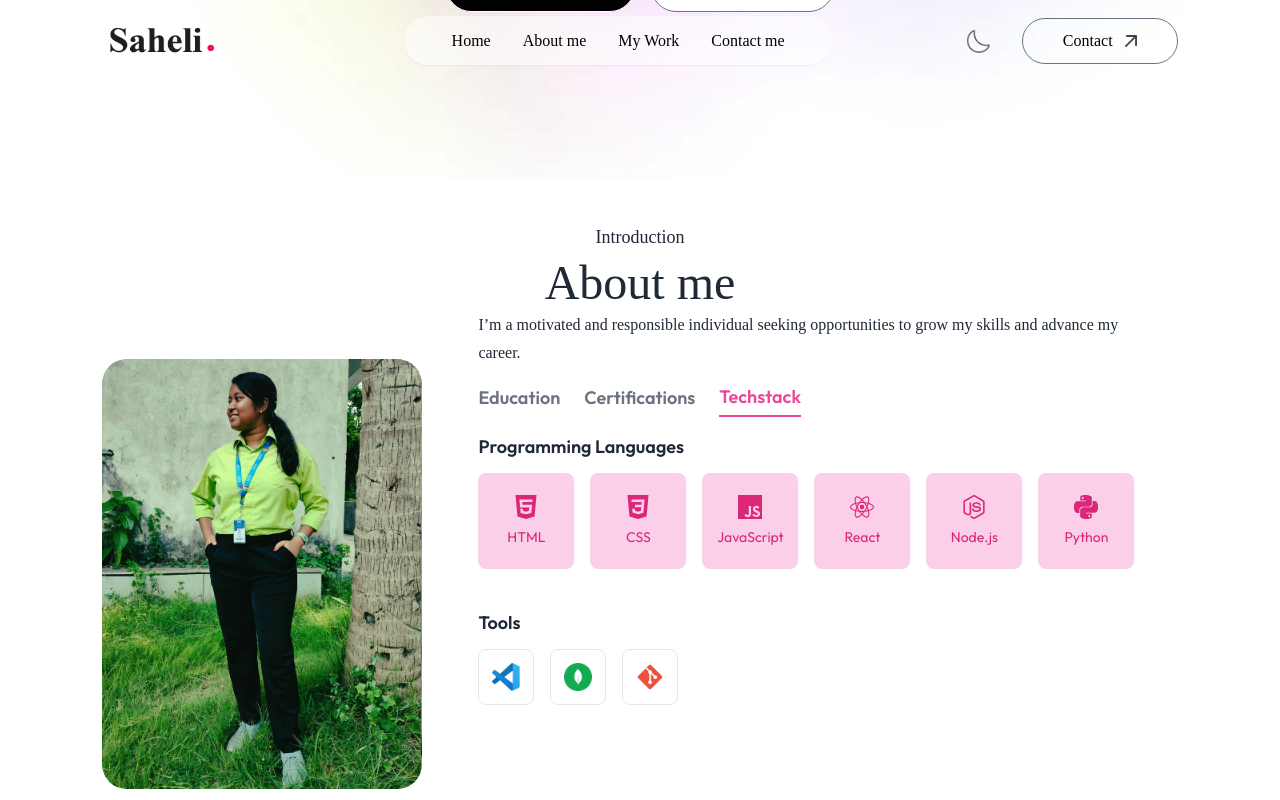
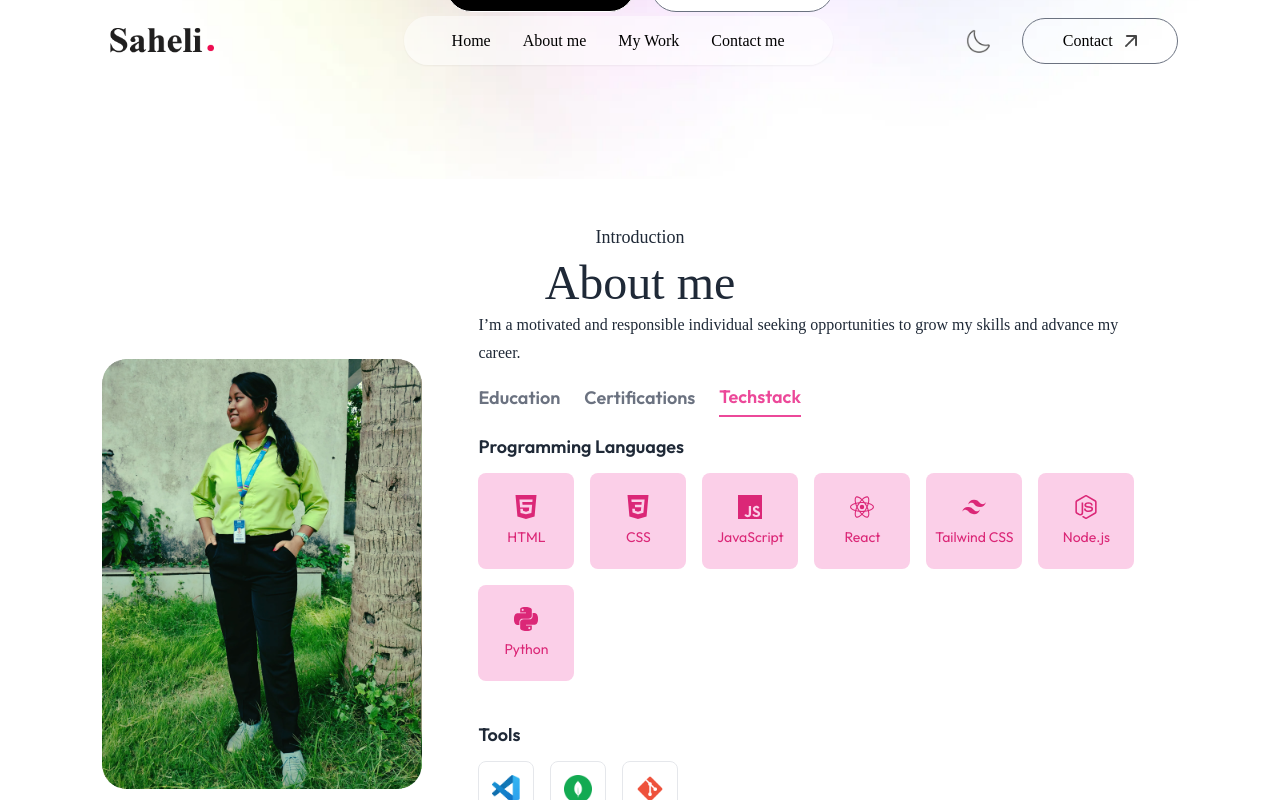
Before and after one commit to Saheli17/my_portfolio, a React (Vite) app: page / in a window 1280 px wide. Both pictures are taken after a click on the button "Techstack". Shown: the part 633-1433 px from the top of the page. Built offline with nearby package versions, Linux system fonts and the light colour scheme; a web font is replaced by a local one.

Commit message:
Update About.jsx

```diff
--- a/src/components/About.jsx
+++ b/src/components/About.jsx
@@ -10,7 +10,7 @@ import {
   SiReact,
   SiNodedotjs
 } from "react-icons/si";
-
+import { RiTailwindCssFill } from "react-icons/ri";
 const About = ({ isDarkMode }) => {
   const [activeTab, setActiveTab] = useState("education");
 
@@ -52,6 +52,7 @@ const About = ({ isDarkMode }) => {
     { name: "CSS", icon: <SiCss3 /> },
     { name: "JavaScript", icon: <SiJavascript /> },
     { name: "React", icon: <SiReact /> },
+     { name: "Tailwind CSS", icon:<RiTailwindCssFill />},
     { name: "Node.js", icon: <SiNodedotjs /> },
     { name: "Python", icon: <SiPython /> },
   ];
```
